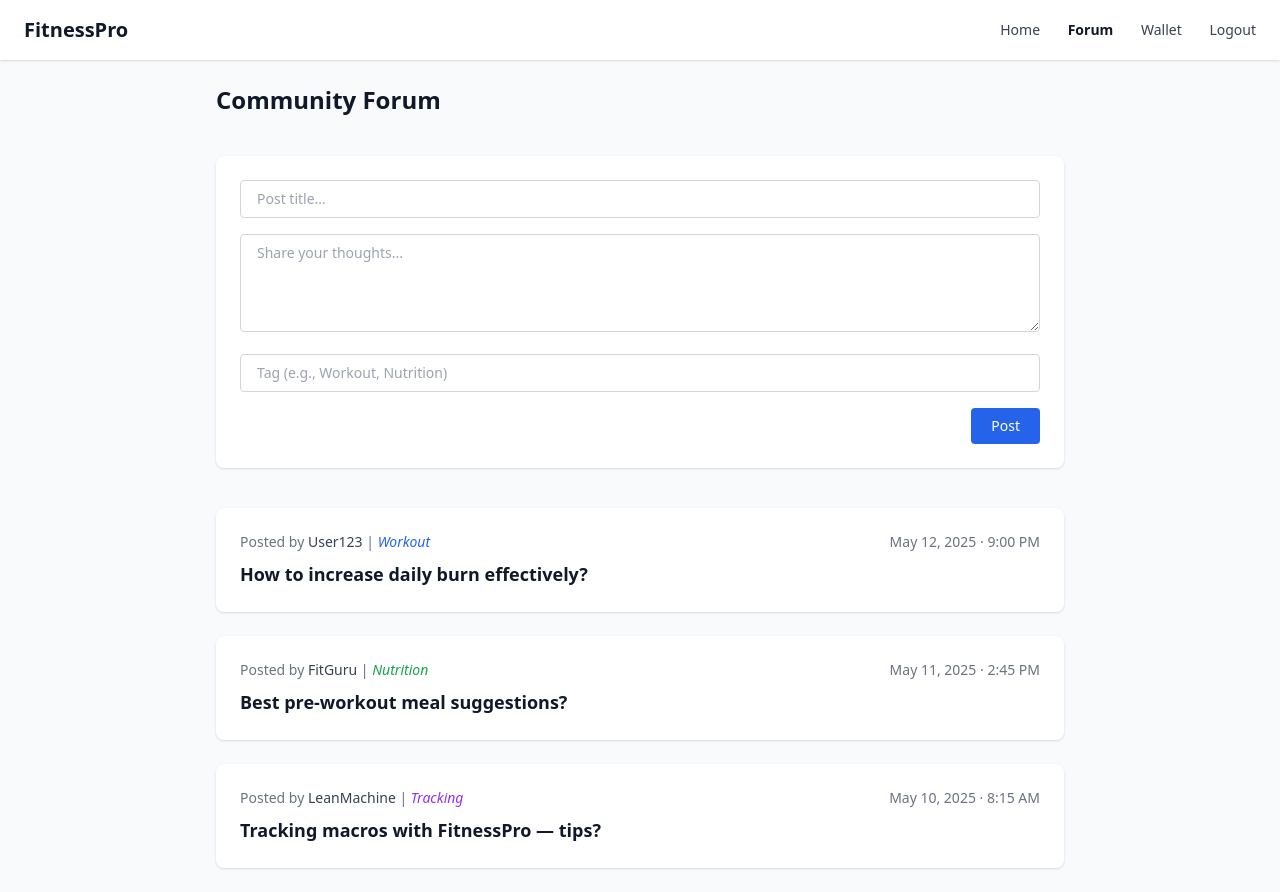
After one commit to su-anon/fit, a Flask app: page /forum in a window 1280 px wide. The commit adds this page. Run offline with Flask 3, Linux system fonts and the light colour scheme; some libraries are stand-ins or nearby versions.

Commit message:
Add the wallet and forum frontend

```diff
--- a/app.py
+++ b/app.py
@@ -58,6 +58,14 @@ def get_leaderboard():
                                               """).fetchall()
         return gain_leaderboard, burn_leaderboard
 
+def get_balance(user_id):
+    with sqlite3.connect(DB_NAME) as connection:
+        user_id = str(user_id)
+        connection.row_factory = sqlite3.Row
+        balance = connection.execute("select balance from wallet left join user on user.wallet_id=wallet.wallet_id where user_id=?", (user_id),).fetchone()["balance"]
+        return balance
+
+
 
 
 
@@ -78,14 +86,14 @@ def index():
     elif role=="MEMBER":
         with sqlite3.connect(DB_NAME) as connection:
             connection.row_factory = sqlite3.Row
-            # TODO
             member_id = session.get("member_id")
             gain = connection.execute("select sum(food.calorie_gain) as gain from diet_info left join food on food.food_id=diet_info.food_id where date(timestamp)=date('now', 'localtime') and member_id=?", (member_id,)).fetchone()["gain"] or 0
             burn = connection.execute("select sum(exercise.calorie_burn) as burn from exercise_info left join exercise on exercise.exercise_id=exercise_info.exercise_id where date(timestamp)=date('now', 'localtime') and member_id=?", (member_id,)).fetchone()["burn"] or 0
             member_details = connection.execute("select take_goal, burn_goal from member where member_id=?", (member_id,)).fetchone()
             burn_goal, take_goal = member_details["burn_goal"], member_details["take_goal"]
             gain_leaderboard, burn_leaderboard = get_leaderboard()
-            return render_template("home-member.html", gain=gain, burn=burn, take_goal=take_goal, burn_goal=burn_goal, gain_leaderboard=gain_leaderboard, burn_leaderboard=burn_leaderboard)
+            balance = get_balance(session.get("user_id"))
+            return render_template("home-member.html", gain=gain, burn=burn, take_goal=take_goal, burn_goal=burn_goal, gain_leaderboard=gain_leaderboard, burn_leaderboard=burn_leaderboard, balance=balance)
 
 @app.route("/register", methods=["GET", "POST"])
 def register():
@@ -233,6 +241,21 @@ def add_record():
     get_leaderboard()
     return '<span class="text-sm text-green-600">Added</span>'
 
+@app.route("/wallet")
+def wallet():
+    return render_template("wallet.html")
+
+@app.route("/forum", methods=["GET", "POST"])
+def forum():
+    if request.method == "POST":
+        title = request.form["title"]
+        content = request.form["content"]
+        username = session.get("username", "Anonymous")  # fallback just in case
+        return redirect(url_for("forum"))
+
+    posts = []  # fetch posts from DB
+    return render_template("forum.html", posts=posts)
+
 @app.route("/logout")
 def logout():
     session.clear()
--- /dev/null
+++ b/templates/forum.html
@@ -0,0 +1,97 @@
+<!DOCTYPE html>
+<html lang="en">
+<head>
+  <meta charset="UTF-8" />
+  <meta name="viewport" content="width=device-width, initial-scale=1.0"/>
+  <title>Forum</title>
+  <script src="https://cdn.tailwindcss.com"></script>
+</head>
+<body class="bg-gray-50 min-h-screen">
+
+  <!-- Navbar -->
+  <nav class="bg-white shadow px-6 py-4 flex justify-between items-center">
+    <div class="text-xl font-bold text-gray-900">FitnessPro</div>
+    <div class="space-x-6 text-sm font-medium text-gray-700">
+      <a href="{{url_for('index')}}" class="hover:text-gray-900">Home</a>
+      {% if session.get("role")=="MEMBER" %}
+      <a href="{{url_for('record')}}" class="hover:text-gray-900">Record</a>
+      {% endif %}
+      <a href="{{url_for('forum')}}" class="text-gray-900 font-semibold">Forum</a>
+      <a href="{{url_for('wallet')}}" class="hover:text-gray-900">Wallet</a>
+      <a href="{{url_for('logout')}}" class="hover:text-gray-900">Logout</a>
+    </div>
+  </nav>
+
+  <!-- Main Content -->
+  <main class="p-6 max-w-4xl mx-auto space-y-10">
+    <h1 class="text-2xl font-bold text-gray-900">Community Forum</h1>
+
+    <!-- Post Creation Box -->
+    <form action="{{ url_for("forum") }}" method="POST" class="bg-white p-6 rounded-lg shadow space-y-4">
+      <div>
+        <input type="text" name="title" placeholder="Post title..." required
+               class="w-full border border-gray-300 rounded px-4 py-2 text-sm focus:outline-none focus:ring-2 focus:ring-blue-500" />
+      </div>
+      <div>
+        <textarea name="content" rows="4" placeholder="Share your thoughts..." required
+                  class="w-full border border-gray-300 rounded px-4 py-2 text-sm focus:outline-none focus:ring-2 focus:ring-blue-500"></textarea>
+      </div>
+      <div>
+        <input type="text" name="tag" placeholder="Tag (e.g., Workout, Nutrition)" required
+               class="w-full border border-gray-300 rounded px-4 py-2 text-sm focus:outline-none focus:ring-2 focus:ring-blue-500" />
+      </div>
+      <div class="flex justify-end">
+        <button type="submit" class="bg-blue-600 text-white px-5 py-2 rounded hover:bg-blue-700 text-sm">
+          Post
+        </button>
+      </div>
+    </form>
+
+    <!-- Posts List -->
+    <div class="space-y-6">
+      <!-- Post 1 -->
+      <div class="bg-white p-6 rounded-lg shadow hover:shadow-md transition">
+        <div class="flex justify-between items-center mb-2 text-sm text-gray-500">
+          <span>
+            Posted by <span class="font-medium text-gray-700">User123</span> |
+            <span class="italic text-blue-600">Workout</span>
+          </span>
+          <span>May 12, 2025 · 9:00 PM</span>
+        </div>
+        <a href="#" class="text-lg font-semibold text-gray-900 hover:text-gray-700">
+          How to increase daily burn effectively?
+        </a>
+      </div>
+
+      <!-- Post 2 -->
+      <div class="bg-white p-6 rounded-lg shadow hover:shadow-md transition">
+        <div class="flex justify-between items-center mb-2 text-sm text-gray-500">
+          <span>
+            Posted by <span class="font-medium text-gray-700">FitGuru</span> |
+            <span class="italic text-green-600">Nutrition</span>
+          </span>
+          <span>May 11, 2025 · 2:45 PM</span>
+        </div>
+        <a href="#" class="text-lg font-semibold text-gray-900 hover:text-gray-700">
+          Best pre-workout meal suggestions?
+        </a>
+      </div>
+
+      <!-- Post 3 -->
+      <div class="bg-white p-6 rounded-lg shadow hover:shadow-md transition">
+        <div class="flex justify-between items-center mb-2 text-sm text-gray-500">
+          <span>
+            Posted by <span class="font-medium text-gray-700">LeanMachine</span> |
+            <span class="italic text-purple-600">Tracking</span>
+          </span>
+          <span>May 10, 2025 · 8:15 AM</span>
+        </div>
+        <a href="#" class="text-lg font-semibold text-gray-900 hover:text-gray-700">
+          Tracking macros with FitnessPro — tips?
+        </a>
+      </div>
+    </div>
+  </main>
+
+</body>
+</html>
--- a/templates/home-admin.html
+++ b/templates/home-admin.html
@@ -13,7 +13,9 @@
   <nav class="bg-white shadow px-6 py-4 flex justify-between items-center">
     <div class="text-xl font-bold text-gray-900">FitnessPro Admin</div>
     <div class="space-x-6 text-sm font-medium text-gray-700">
-      <a href="{{url_for("index")}}" class="hover:text-gray-900">Home</a>
+      <a href="{{url_for("index")}}" class="text-gray-900 font-semibold">Home</a>
+      <a href="{{url_for("forum")}}" class="hover:text-gray-900">Forum</a>
+      <a href="{{url_for("wallet")}}" class="hover:text-gray-900">Wallet</a>
       <a href="{{url_for("logout")}}" class="hover:text-gray-900">Logout</a>
     </div>
   </nav>
--- a/templates/home-trainer.html
+++ b/templates/home-trainer.html
@@ -13,7 +13,9 @@
   <nav class="bg-white shadow px-6 py-4 flex justify-between items-center">
     <div class="text-xl font-bold text-gray-900">FitnessPro Admin</div>
     <div class="space-x-6 text-sm font-medium text-gray-700">
-      <a href="{{url_for("index")}}" class="hover:text-gray-900">Home</a>
+      <a href="{{url_for("index")}}" class="text-gray-900 font-semibold">Home</a>
+      <a href="{{url_for("forum")}}" class="hover:text-gray-900">Forum</a>
+      <a href="{{url_for("wallet")}}" class="hover:text-gray-900">Wallet</a>
       <a href="{{url_for("logout")}}" class="hover:text-gray-900">Logout</a>
     </div>
   </nav>
--- a/templates/record.html
+++ b/templates/record.html
@@ -42,9 +42,9 @@
     <div class="text-xl font-bold text-gray-900">FitnessPro</div>
     <div class="space-x-6 text-sm font-medium text-gray-700">
       <a href="{{url_for("index")}}" class="hover:text-gray-900">Home</a>
-      <a href="{{url_for("record")}}" class="hover:text-gray-900">Record</a>
-      <a href="{{url_for("index")}}" class="hover:text-gray-900">Profile</a>
-      <a href="{{url_for("index")}}" class="hover:text-gray-900">Wallet</a>
+      <a href="{{url_for("record")}}" class="text-gray-900 font-semibold">Record</a>
+      <a href="{{url_for("forum")}}" class="hover:text-gray-900">Forum</a>
+      <a href="{{url_for("wallet")}}" class="hover:text-gray-900">Wallet</a>
       <a href="{{url_for("logout")}}" class="hover:text-gray-900">Logout</a>
     </div>
   </nav>
```
Also changed, not shown: templates/home-member.html (+6 -6 lines), templates/wallet.html (added, +75 -0 lines).
